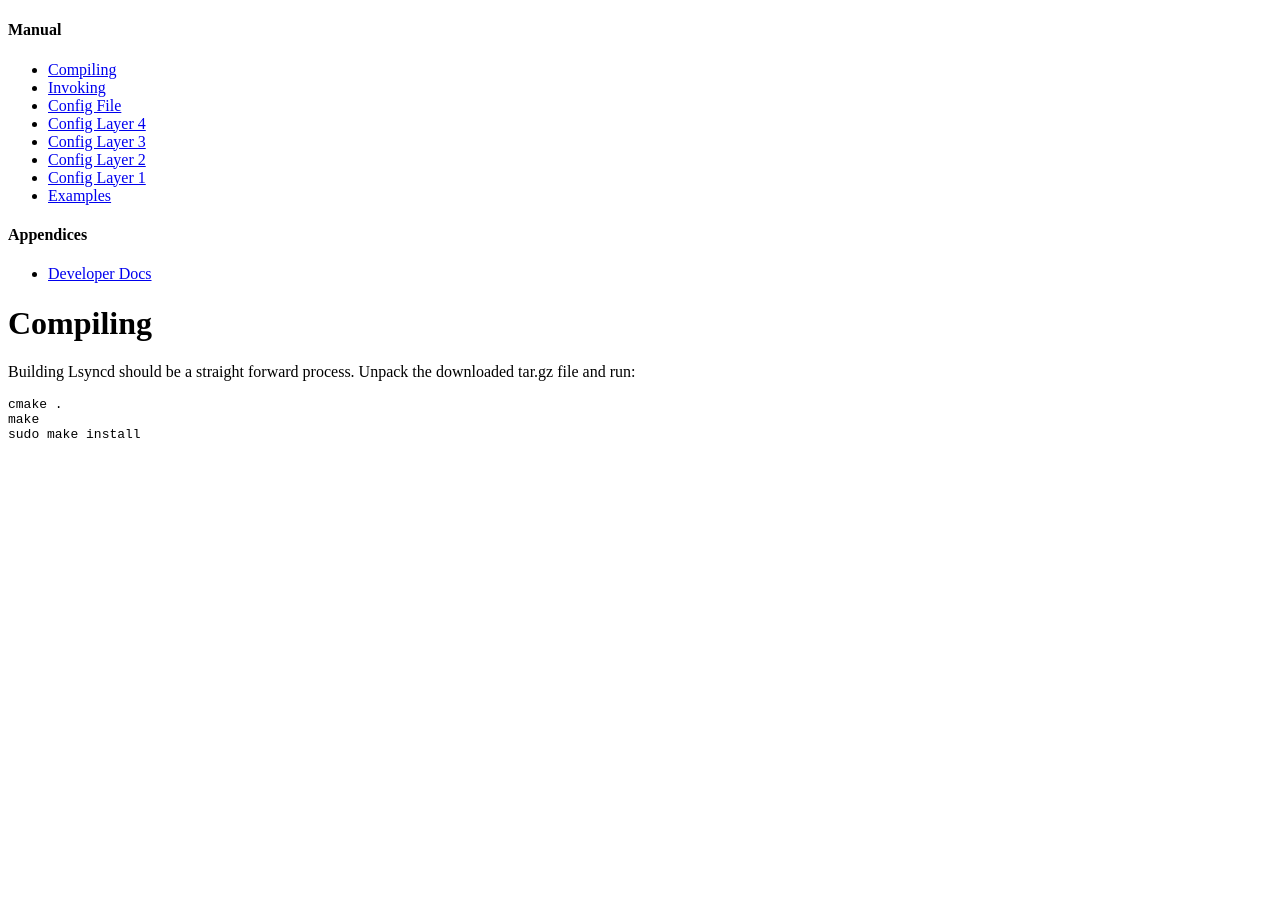
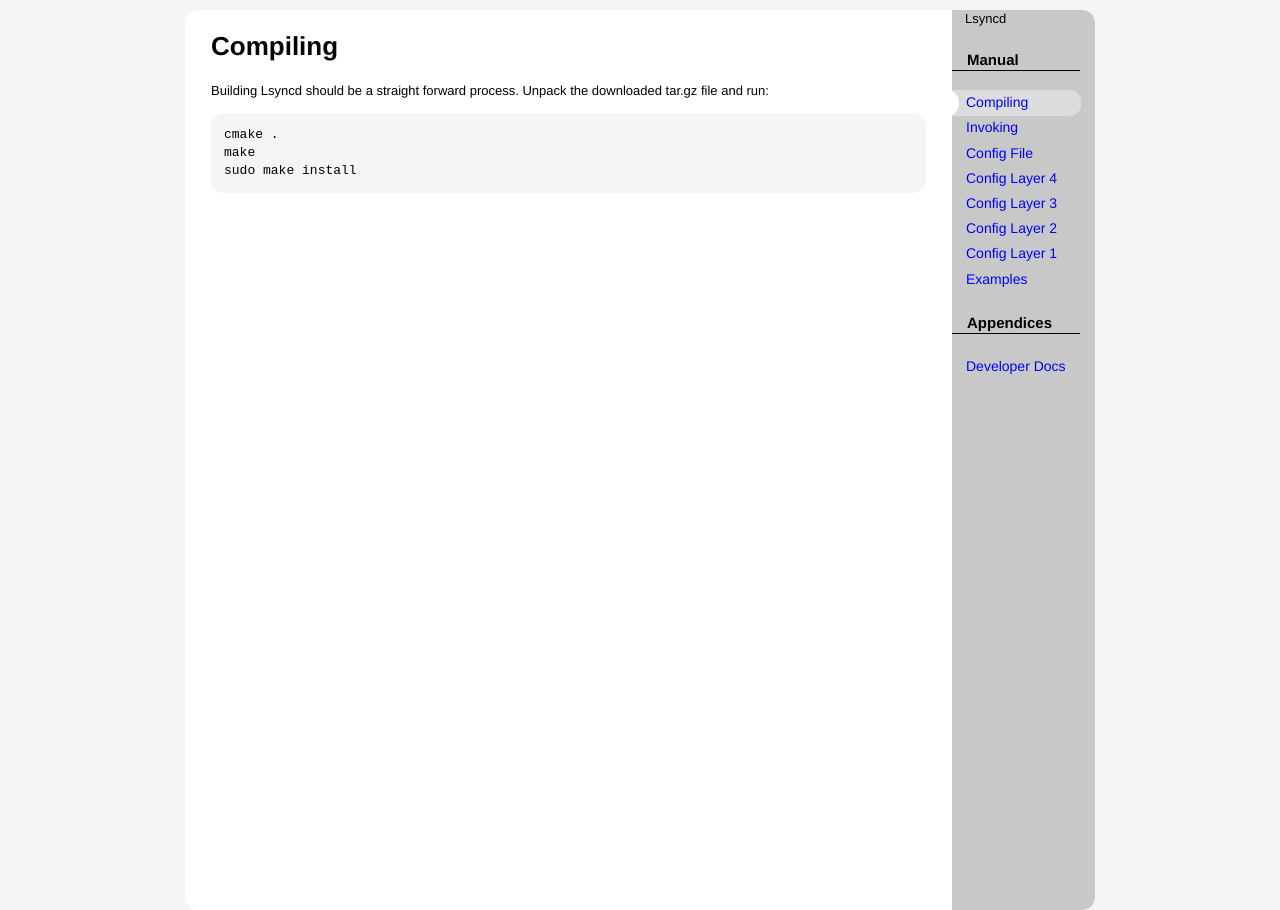
Before and after one commit to lsyncd/lsyncd, a Jekyll site: the page built from manual/compiling/index.md, in a window 1280 px wide. Built offline with Jekyll 4.4.1, drawn with Linux system fonts in a browser that asks for light colours.

Commit message:
fixing urls

```diff
--- a/_config.yml
+++ b/_config.yml
@@ -1,3 +1,3 @@
 name: Lsyncd
 markdown: kramdown
-url : lsyncd/
+url : /lsyncd
```
